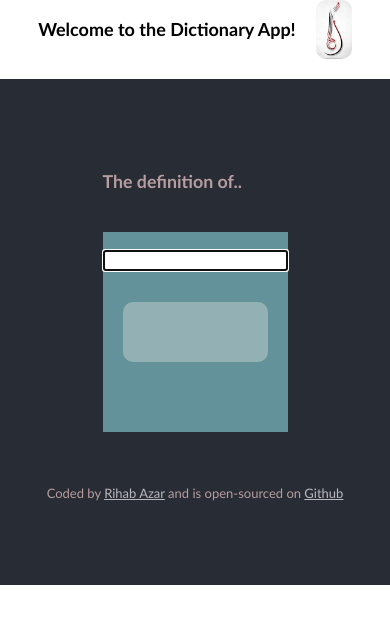
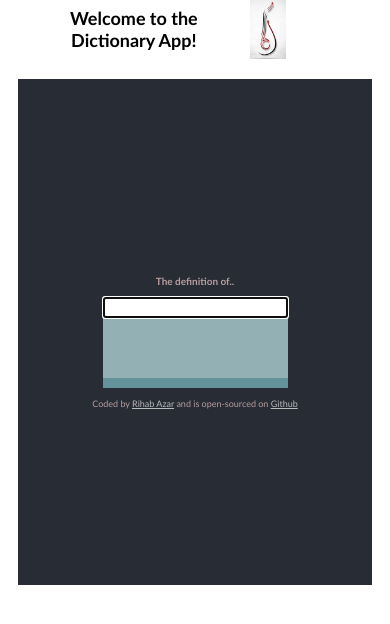
Before and after one commit to Shahbi88/react-dictionary, a React (Create React App) app: page / in a window 390 px wide. Shown: the top 624 px of the page. Built offline with nearby package versions, Linux system fonts and the light colour scheme.

Commit message:
responsive

```diff
--- a/src/App.css
+++ b/src/App.css
@@ -43,7 +43,7 @@
   display: block;
   padding: 30px;
   background-color: #c2cdcf81;
-  margin: 20px;
+  margin: 10px;
   border-radius: 10px;
 }
 strong {
@@ -104,21 +104,6 @@ img {
   border-radius: 10px;
 }
 
-@media (max-width: 800px) {
-  .App {
-    padding: 0px;
-    margin: 0px;
-  }
-  .results {
-    line-height: 43px;
-    font-size: medium;
-  }
-  img {
-    max-block-size: 200px;
-    margin: 0px;
-  }
-}
-
 .App-header {
   background-color: #282c34;
   min-height: 60vh;
@@ -142,3 +127,154 @@ p {
 a {
   color: rgba(255, 255, 255, 0.67);
 }
+
+@media (max-width: 800px) {
+  .App {
+    padding-top: 15px;
+    display: block;
+    justify-content: center;
+    align-items: center;
+    max-width: 100%;
+
+    margin: 0px;
+  }
+
+  img {
+    max-block-size: 150px;
+    align-self: center;
+    margin: 0px;
+  }
+
+  #root {
+    display: flex;
+    flex-direction: column;
+    align-items: center;
+    justify-content: center;
+    max-width: 100%;
+    text-align: center;
+    padding: 0px;
+  }
+  .welcome {
+    display: inline-flexbox;
+    max-width: 70%;
+  }
+
+  .App {
+    text-align: center;
+    padding: 0px;
+    max-width: 100%;
+  }
+
+  .App-logo {
+    height: 15vmin;
+    margin-left: 20px;
+  }
+
+  .dictionary {
+    text-align: center;
+    font-weight: 80;
+    letter-spacing: 0px;
+    line-height: 10px;
+    font-size: small;
+    margin: 0px;
+    max-width: 100%;
+    justify-content: center;
+    max-width: 200px;
+    font-size: xx-small;
+
+    border-radius: 0px;
+  }
+  .results {
+    color: #282c34;
+    line-height: 50px;
+    font-family: "Lucida Sans", "Lucida Sans Regular", "Lucida Grande",
+      "Lucida Sans Unicode", Geneva, Verdana, sans-serif;
+
+    letter-spacing: normal;
+    display: flex;
+    flex-direction: column;
+    font-size: x-small;
+    background-color: #c2cdcf81;
+    margin: 0px;
+    max-width: 100%;
+    border-radius: 0px;
+  }
+  strong {
+    color: rgba(246, 207, 207, 0.694);
+    display: flex;
+    flex-direction: column;
+    padding-bottom: 0px;
+    align-items: center;
+    text-align: center;
+    font-family: "Trebuchet MS", "Lucida Sans Unicode", "Lucida Grande",
+      "Lucida Sans", Arial, sans-serif;
+    font-size: x-small;
+    margin: 10px;
+    max-width: 100%;
+
+    border-radius: 0px;
+  }
+  .synonyms {
+    color: rgba(10, 46, 82, 0.534);
+    font-size: x-small;
+    display: flex;
+    flex-direction: column;
+
+    font-family: "Lucida Sans", "Lucida Sans Regular", "Lucida Grande",
+      "Lucida Sans Unicode", Geneva, Verdana, sans-serif;
+
+    margin: 0px;
+    max-width: 100%;
+
+    background-color: #e6e6e675;
+
+    border-radius: 0px;
+  }
+  .example {
+    color: #a40b08aa;
+    font-size: small;
+    display: block;
+
+    font-family: "Lucida Sans", "Lucida Sans Regular", "Lucida Grande",
+      "Lucida Sans Unicode", Geneva, Verdana, sans-serif;
+    background-color: #e6e6e675;
+    margin: 0px;
+    max-width: 100%;
+
+    border-radius: 0px;
+  }
+  .phonetics {
+    color: rgba(255, 255, 255, 0.724);
+
+    font-size: xx-small;
+    display: flex;
+    flex-direction: column;
+    line-height: 40px;
+    font-style: italic;
+    font-family: "Lucida Sans", "Lucida Sans Regular", "Lucida Grande",
+      "Lucida Sans Unicode", Geneva, Verdana, sans-serif;
+    border-radius: 0px;
+    margin: 0px;
+    max-width: 100%;
+  }
+
+  img {
+    align-self: center;
+    max-width: 100%;
+    border-radius: 0px;
+  }
+
+  p {
+    color: rgba(246, 207, 207, 0.694);
+    font-family: "Trebuchet MS", "Lucida Sans Unicode", "Lucida Grande",
+      "Lucida Sans", Arial, sans-serif;
+    margin: 0px;
+    font-size: xx-small;
+    padding: 10px;
+  }
+  a {
+    color: rgba(255, 255, 255, 0.67);
+    margin: 0px;
+    max-width: 100%;
+  }
+}
```
